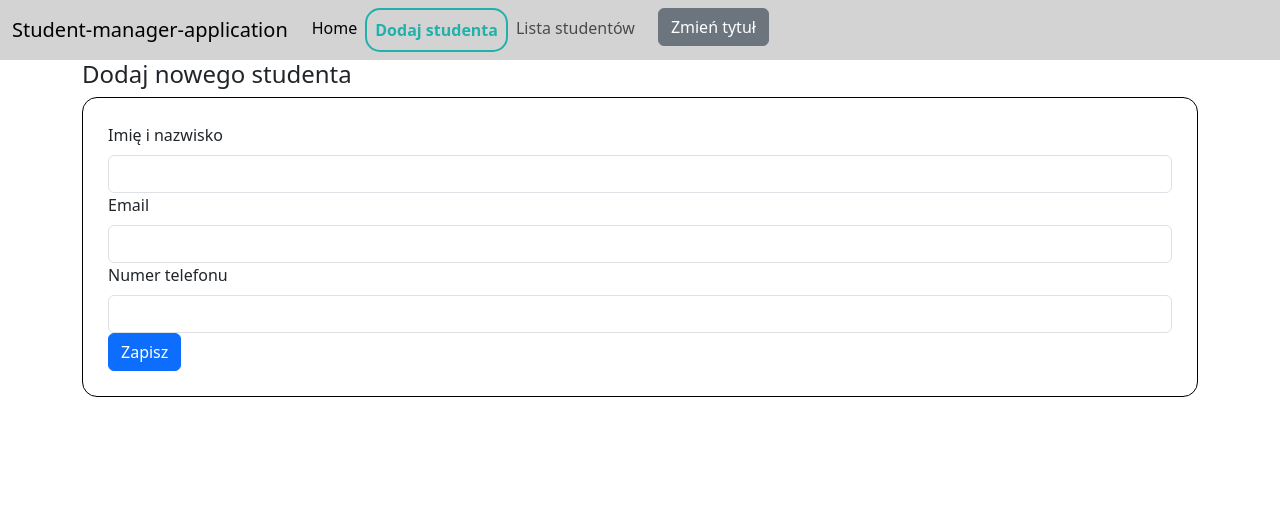
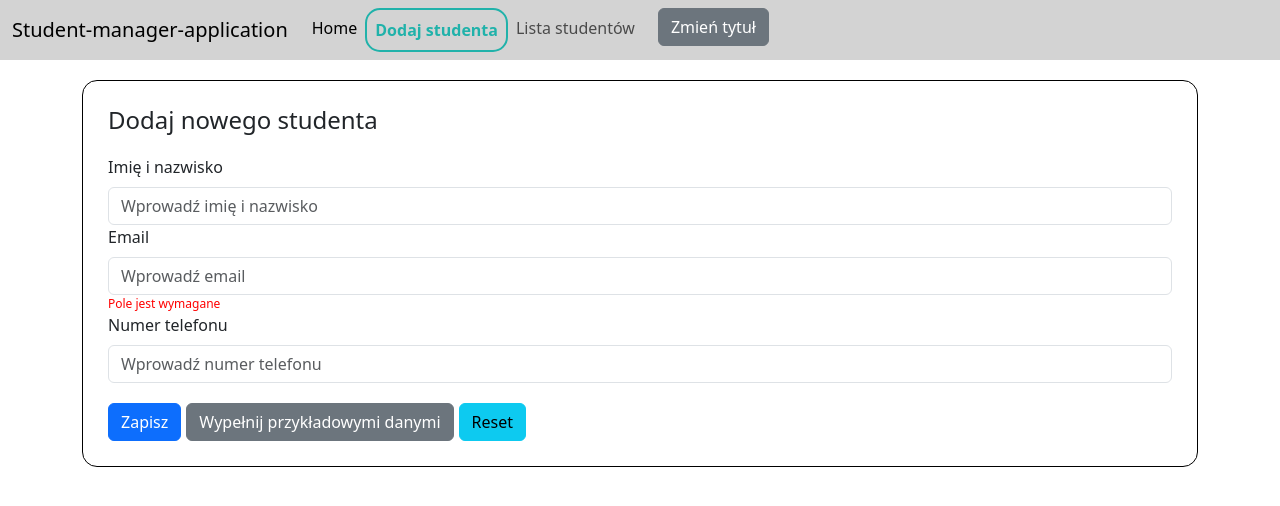
Before and after one commit to sobierajpawel/angular_app, an Angular app: page /add-student in a window 1280 px wide. Shown: the top 506 px of the page. Built offline with nearby package versions, Linux system fonts and the light colour scheme.

Commit message:
Adding ngForm validation

```diff
--- a/src/app/add-student/add-student.component.css
+++ b/src/app/add-student/add-student.component.css
@@ -3,3 +3,16 @@
     border-radius: 15px;
     padding: 25px;
 }
+
+.margin-top{
+    margin-top:20px;
+}
+
+.button-space{
+    margin-right: 5px;
+}
+
+.error-info{
+    color:red;
+    font-size:12px
+}
--- a/src/app/add-student/add-student.component.html
+++ b/src/app/add-student/add-student.component.html
@@ -1,22 +1,39 @@
+<div class="border-form margin-top">
+
     <h4>Dodaj nowego studenta</h4>
 
-<form class="border-form">
+    <form #form="ngForm" class="margin-top" (ngSubmit)="submitForm(form)">
         <div>
             <label class="form-label">Imię i nazwisko</label>
-        <input class="form-control" type="text" />
+            <input #name_input="ngModel" name="name" required [(ngModel)]="student.fullName" class="form-control"
+                type="text" placeholder="Wprowadź imię i nazwisko" />
+            <div *ngIf="name_input.invalid && name_input.touched" class="error-info">Pole jest wymagane</div>
         </div>
 
         <div>
             <label class="form-label">Email</label>
-        <input class="form-control" type="email"/>
+            <input #input_email="ngModel" name="email" required email [(ngModel)]="student.email" class="form-control"
+                type="email" placeholder="Wprowadź email" />
+            <div class="error-info" *ngIf="input_email.errors?.['required']">Pole jest wymagane</div>
+            <div class="error-info" *ngIf="input_email.errors?.['email']">Zła wartość email</div>
         </div>
 
         <div>
             <label class="form-label">Numer telefonu</label>
-        <input class="form-control" type="text" />
+            <input #input_phone="ngModel" name="phone" pattern="^[\d\s\-\(\)]{7,15}$" [(ngModel)]="student.phone" class="form-control" type="text"
+                placeholder="Wprowadź numer telefonu" />
+            <div class="error-info" *ngIf="input_phone.errors?.['pattern']">Wartość nie jest numerem telefonu</div>
         </div>
 
-    <div>
-        <button class="btn btn-primary">Zapisz</button>
+        <div class="margin-top">
+            <button [disabled]="isSubmitting" class="btn btn-primary button-space">Zapisz</button>
+            <button type="button" (click)="setDefaultValues()" class="btn btn-secondary button-space">Wypełnij
+                przykładowymi danymi</button>
+            <button type="reset" class="btn btn-info">Reset</button>
+        </div>
+
+        <div *ngIf="isValidationErrorOccured" class="error-info">
+            Przynajmniej jedna z walidacji nie została spełniona!
         </div>
     </form>
+</div>
--- a/src/app/add-student/add-student.component.ts
+++ b/src/app/add-student/add-student.component.ts
@@ -1,4 +1,7 @@
 import { Component } from '@angular/core';
+import { Student } from '../student';
+import { NgForm } from '@angular/forms';
+import { StudentHttpService } from '../student-http.service';
 
 @Component({
   selector: 'app-add-student',
@@ -6,11 +9,40 @@ import { Component } from '@angular/core';
   styleUrls: ['./add-student.component.css']
 })
 export class AddStudentComponent {
-  // 1) Draft formularza
+  // 1) Draft formularza - DONE!
   // 2) Ostylowanie formularz przy wykorzystaniu styli z Bootstrapa
   // 3) Przekazanie danych z formularza to typescript
   // 4) Obsłużyć żądanie POST - dodawanie nowego studenta do API
   // 5) Prosta walidacja
   // 6) Poinformować użytkownika o sukcesie lub błędzie operacji
+  student: Student = new Student(1, "", "", "", false);
+  isValidationErrorOccured = false;
+  isSubmitting = false;
 
+  constructor(private studentHttpService : StudentHttpService){
+
+  }
+
+  submitForm(form : NgForm) {
+    this.isValidationErrorOccured = false;
+
+    if (form.valid == false){
+      this.isValidationErrorOccured = true;
+      return;
+    }
+    this.isSubmitting = true;
+
+    console.log(this.student);
+
+    this.studentHttpService.postStudent(this.student)
+      .subscribe(_=>{
+        alert("Otrzymano odpowiedź!");
+        this.isSubmitting = false;
+      });
+  }
+
+  setDefaultValues() {
+    this.student = new Student(1, "Adam Nowak", "nowak@test.pl",
+      "32132113232", false);
+  }
 }
--- a/src/app/app.module.ts
+++ b/src/app/app.module.ts
@@ -7,6 +7,7 @@ import { NavigationComponent } from './navigation/navigation.component';
 import { ListStudentsComponent } from './list-students/list-students.component';
 import { HttpClientModule } from '@angular/common/http';
 import { AddStudentComponent } from './add-student/add-student.component';
+import { FormsModule } from '@angular/forms';
 
 @NgModule({
   declarations: [
@@ -18,7 +19,8 @@ import { AddStudentComponent } from './add-student/add-student.component';
   imports: [
     BrowserModule,
     AppRoutingModule,
-    HttpClientModule
+    HttpClientModule,
+    FormsModule
   ],
   providers: [],
   bootstrap: [AppComponent]
--- a/src/app/navigation/navigation.component.html
+++ b/src/app/navigation/navigation.component.html
@@ -12,7 +12,7 @@
         </li>
         <li class="nav-item">
           <a class="nav-link"
-          [routerLinkActive]="'selected-nav'"
+          [routerLinkActive]="cssSelectedNav"
           [routerLink]="'add-student'">Dodaj studenta</a>
         </li>
         <li class="nav-item">
--- a/src/app/navigation/navigation.component.ts
+++ b/src/app/navigation/navigation.component.ts
@@ -8,6 +8,7 @@ import { Component } from '@angular/core';
 export class NavigationComponent {
     title : string = "Student-manager-application";
     new_title = "test";
+    cssSelectedNav = "selected-nav";
 
     onClickBtn(){
       this.title = "Changed title";
--- a/src/app/student-http.service.ts
+++ b/src/app/student-http.service.ts
@@ -7,13 +7,18 @@ import { map } from 'rxjs';
   providedIn: 'root'
 })
 export class StudentHttpService {
+  private url = "https://jsonplaceholder.typicode.com/users";
 
   constructor(private httpClient: HttpClient) { }
 
   getStudents() {
-    let url = "https://jsonplaceholder.typicode.com/users";
-    return this.httpClient.get<any[]>(url)
+    return this.httpClient.get<any[]>(this.url)
       .pipe(map(data => data.map(item =>
         new Student(item.id, item.name, item.email, item.phone, false))));
   }
+
+  // Metodę dodającą studenta -> wysyłającą request typu POST
+  postStudent(student: Student) {
+    return this.httpClient.post<Student>(this.url, student);
+  }
 }
```
Lines whose indentation alone changed are shown as unchanged.
